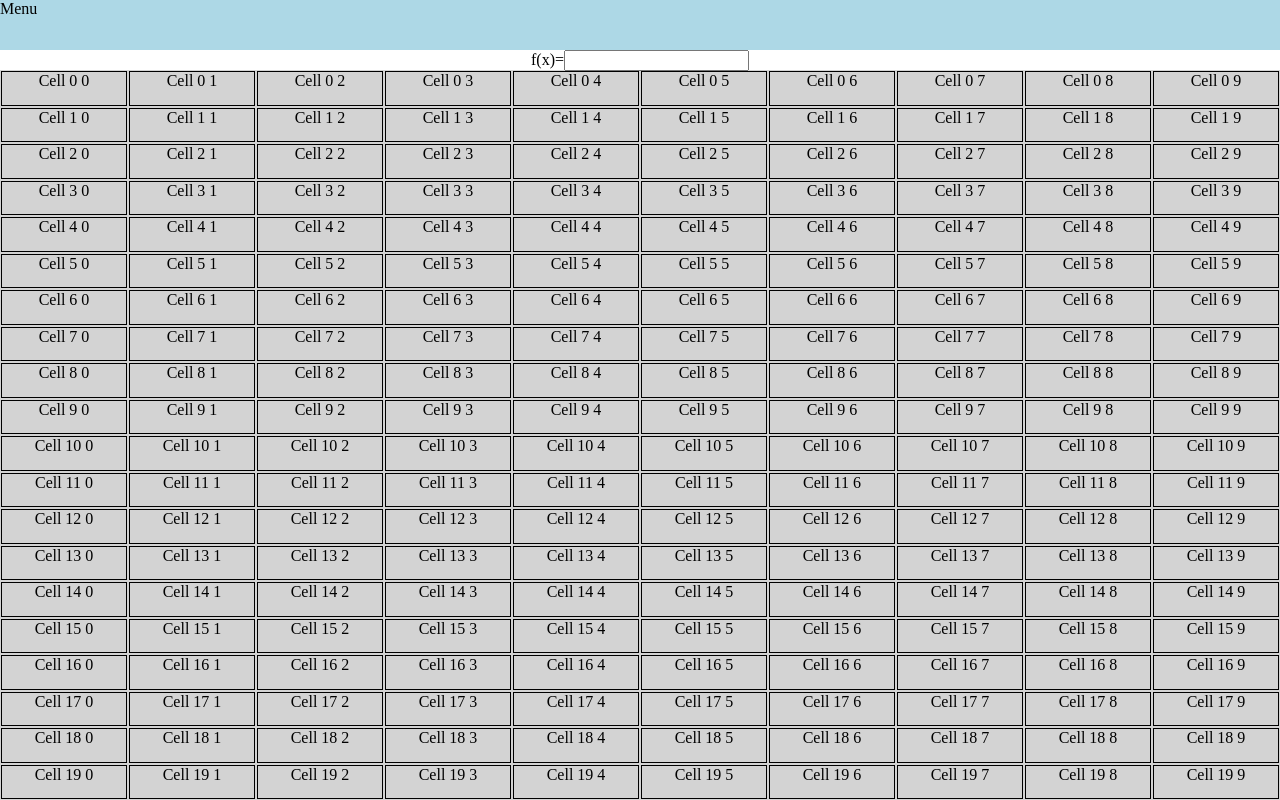
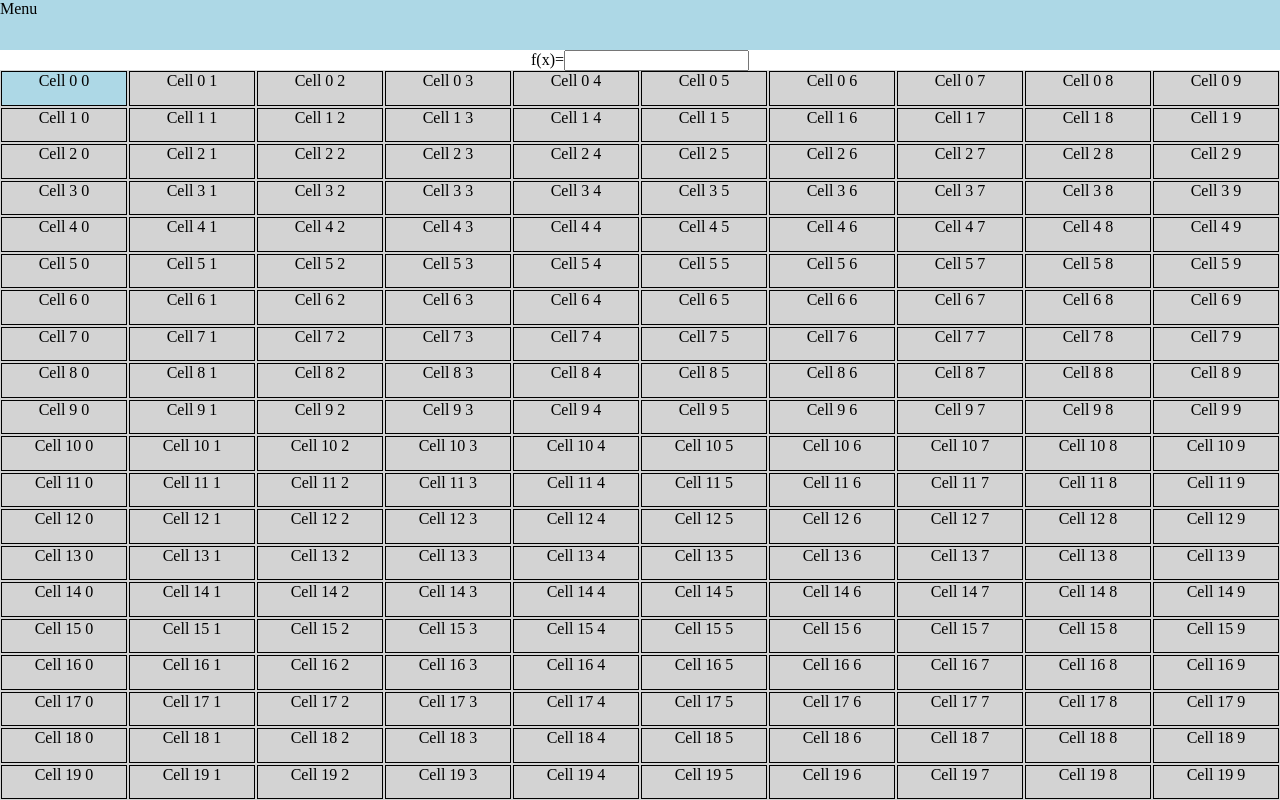
Before and after one commit to jt1796/grid, an Angular app: page / in a window 1280 px wide. Built offline with nearby package versions, Linux system fonts and the light colour scheme.

Commit message:
Highlight active cell

```diff
--- a/src/app/sheet/sheet.component.html
+++ b/src/app/sheet/sheet.component.html
@@ -3,7 +3,7 @@
 <div class="grid" (scroll)="onGridScroll($event)">
   <ng-container *ngFor="let row of cells;">
     <ng-container *ngFor="let cell of row;">
-      <div class="cell" (click)="cellClick(cell)">Cell {{ cell.row }} {{ cell.col }} {{ cell.value }}</div>
+      <div class="cell" [class.activeCell]="cell.row === activeCell.row && cell.col === activeCell.col"  (click)="cellClick(cell)">Cell {{ cell.row }} {{ cell.col }} {{ cell.value }}</div>
     </ng-container>
   </ng-container>
 </div>
--- a/src/app/sheet/sheet.component.scss
+++ b/src/app/sheet/sheet.component.scss
@@ -17,3 +17,7 @@
     margin: 1px;
     text-align: center;
 }
+
+.activeCell {
+    background-color: lightblue;
+}
```
